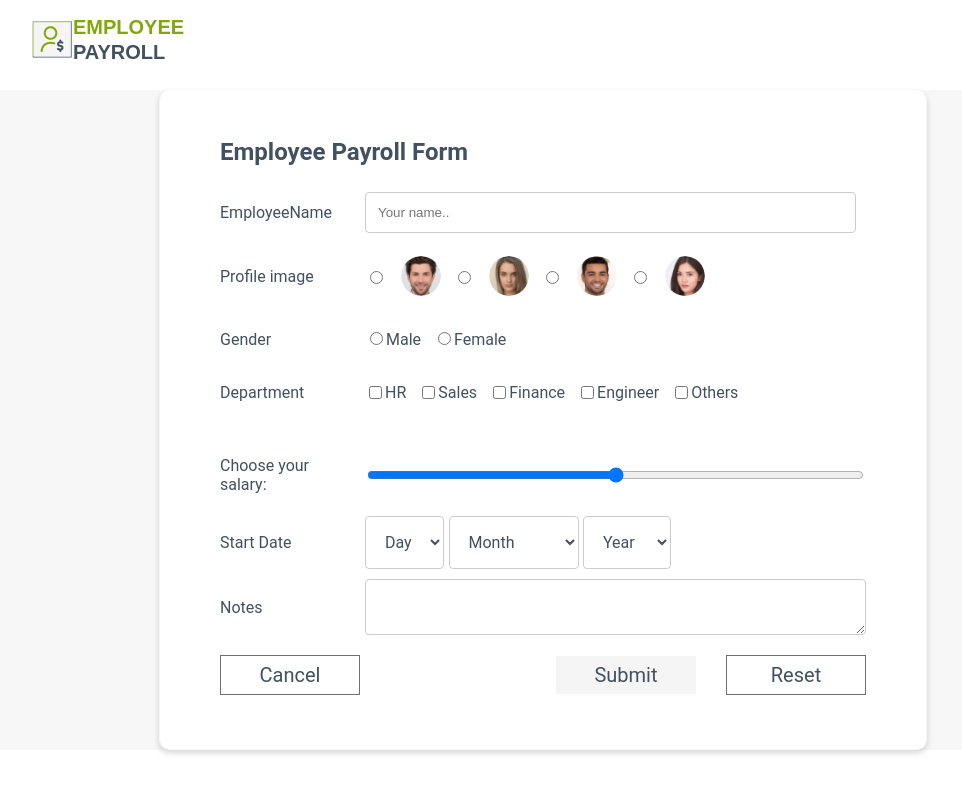
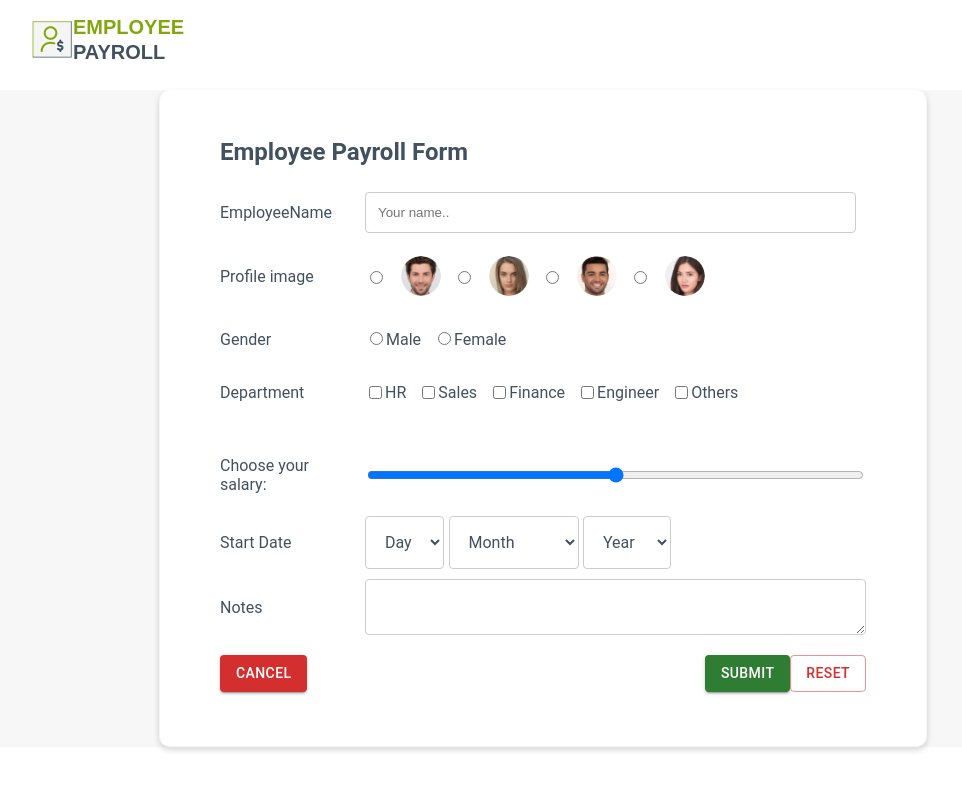
Before and after one commit to SahilPawar0455/employee-payroll-app-react, a React (Create React App) app: page /employee in a window 1280 px wide. Shown: the top 794 px of the page, without its empty margins (97-1059 px from the left). Built offline with nearby package versions, Linux system fonts and the light colour scheme.

Commit message:
ADDED: ability to remove Employee From Payroll Service

```diff
--- a/package.json
+++ b/package.json
@@ -3,6 +3,9 @@
   "version": "0.1.0",
   "private": true,
   "dependencies": {
+    "@emotion/react": "^11.10.5",
+    "@emotion/styled": "^11.10.5",
+    "@mui/material": "^5.10.17",
     "@testing-library/jest-dom": "^5.16.5",
     "@testing-library/react": "^13.4.0",
     "@testing-library/user-event": "^13.5.0",
--- a/src/components/Home/Home.jsx
+++ b/src/components/Home/Home.jsx
@@ -8,6 +8,7 @@ import edit from "../assets/icons/create-black-18dp.svg";
 import deleteicon from "../assets/icons/delete-black-18dp.svg";
 import { withRouter, Link } from "react-router-dom";
 import EmployeeService from "../service/EmployeeService";
+import { Button } from "@mui/material";
 
 
 class Home extends Component {
@@ -30,6 +31,11 @@ class Home extends Component {
         this.fetchData();
     }
 
+    deleteEmployee(employeeId){
+        EmployeeService.deleteEmployee(employeeId);
+        window.location.reload();
+    }
+
     render() {
         return (
             <div>
@@ -39,8 +45,9 @@ class Home extends Component {
                             <div className="emp-detail-text">
                                 Employee Details  {this.state.employee.length}
                             </div>
-                            <Link to="/employee" className="add-button">
-                                <img src="" alt="" />+ Add User</Link>
+                            <Link to="/employee" >
+                                <Button className="add-button" variant="outlined" color="success">+ Add User</Button>
+                            </Link>
                         </div>
                     </div>
                     <div className="table-main">
--- a/src/components/payroll-form/Payrollform.jsx
+++ b/src/components/payroll-form/Payrollform.jsx
@@ -7,6 +7,7 @@ import profile3 from "../assets/profile-images/Ellipse -8.png"
 import profile4 from "../assets/profile-images/Ellipse -7.png"
 import './Payrollform.css'
 import employee from '../service/EmployeeService'
+import Button from '@mui/material/Button';
 
 function PayrollForm() {
     const allDepartment = ["HR", "Sales", "Finance", "Engineer", "Others"]
@@ -206,11 +207,14 @@ function PayrollForm() {
                             value={formValue.notes} placeholder="" onChange={onnameChange}></textarea>
                     </div>
                     <div className="buttonParent">
-                        <Link to="/home" className="resetButton
-                        button cancelButton">Cancel</Link>
+                        {/* <Link to="/home" className="resetButton
+                        button cancelButton" variant="contained" color='error'>Cancel</Link> */}
+                         <Link to="/home">
+                            <Button className="resetButton button cancelButton" variant="contained" color='error'>Cancel</Button>
+                         </Link>
                         <div className="submit-reset">
-                            <button type="submit" className="button submitButton" id="submitButton">{formValue.isUpdate ? 'Update' : 'Submit'}</button>
-                            <button type="reset" className="button resetButton" id="resetButton" onClick={onReset}>Reset</button>
+                            <Button type="submit" className="button submitButton" id="submitButton" variant="contained" color="success">{formValue.isUpdate ? 'Update' : 'Submit'}</Button>
+                            <Button type="reset" className="button resetButton" id="resetButton" onClick={onReset} variant="outlined" color="error">Reset</Button>
                         </div>
                     </div>
                 </form>
```
Also changed, not shown: 1 other file (tests, documents, lock files or other folders).
